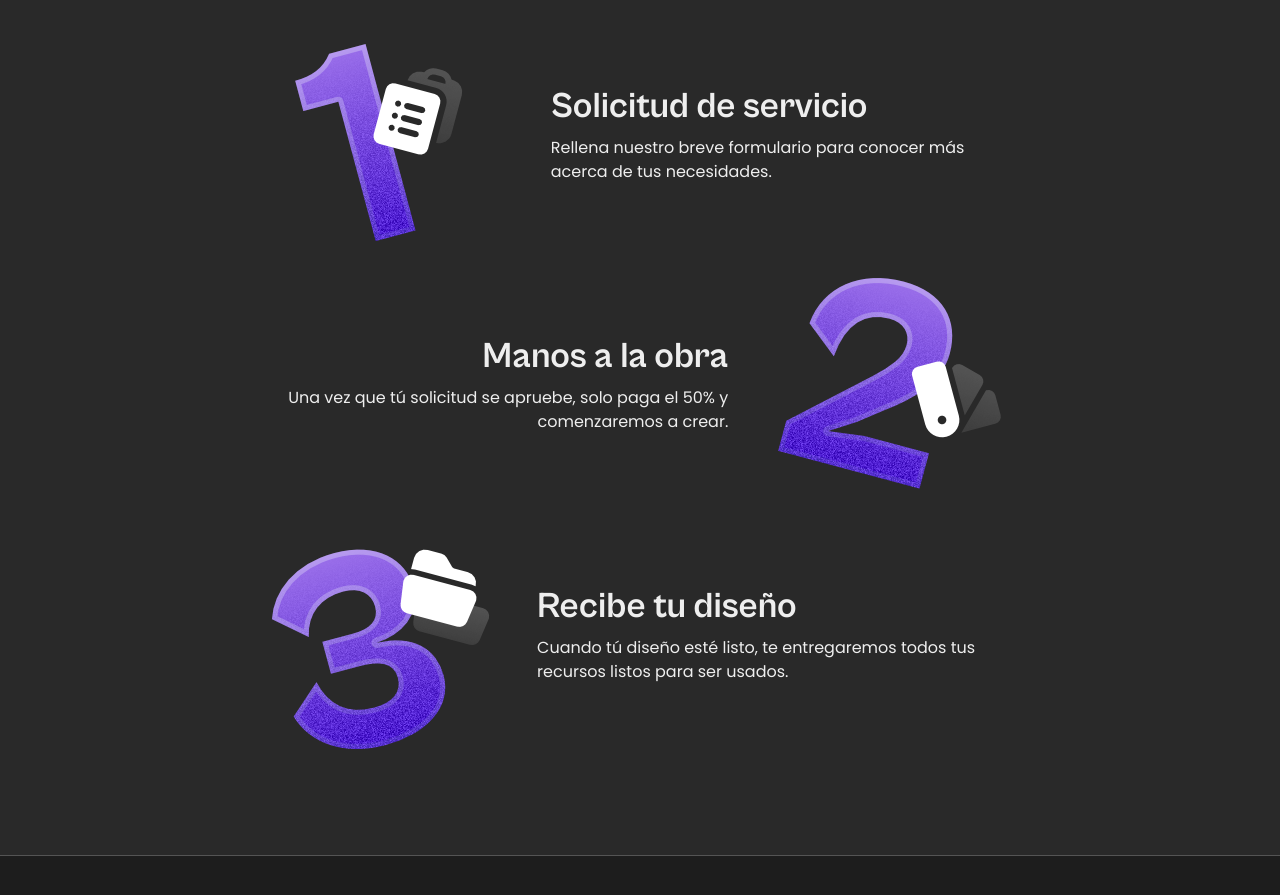
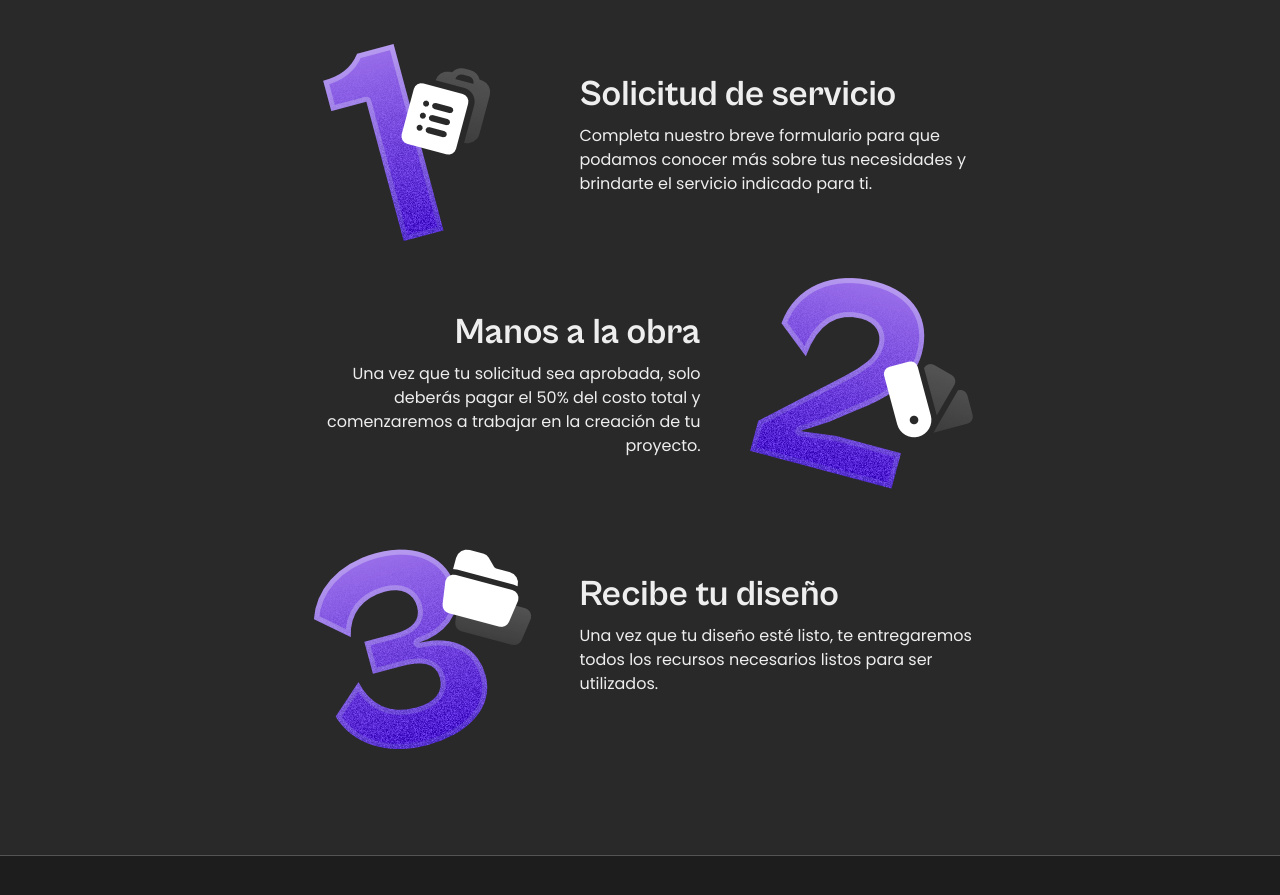
Before and after one commit to jorgesoriax/dsyner, a Next.js app: page / in a window 1280 px wide. Shown: the part 2700-3595 px from the top of the page. Built offline with nearby package versions, Linux system fonts and the light colour scheme.

Commit message:
feat: changed text  and styles for the Process section

```diff
--- a/src/components/sections/Process.js
+++ b/src/components/sections/Process.js
@@ -10,10 +10,10 @@ import {
 import { FullContainer } from "../Containers";
 import SectionHeader from "../SectionHeader";
 
-export default function Process({data}) {
+export default function Process({ data }) {
   const Step = ({ title, description, image, isEven }) => {
     return (
-      <VStack py={{base: 4, md: 0}}>
+      <VStack py={{ base: 4, md: 0 }} w={{base: "100%", md: "70%"}}>
         <Stack
           direction={{ base: "column", md: isEven ? "row" : "row-reverse" }}
           align="center"
@@ -21,12 +21,7 @@ export default function Process({data}) {
           spacing={8}
         >
           <Box boxSize={{ base: "200px", md: "250px" }} display="flex">
-            <Image
-              boxSize="100%"
-              src={image}
-              alt="test"
-              objectFit="cover"
-            />
+            <Image boxSize="100%" src={image} alt="test" objectFit="cover" />
           </Box>
           <VStack w={{ base: "100%", md: "50%" }} justify="center" align="left">
             <Heading
@@ -44,15 +39,11 @@ export default function Process({data}) {
   };
   const StepList = () => {
     return (
-      <>
-        {data.steps.map(({...props}, i) => (
-          <Step
-            key={i}
-            isEven={i % 2 == 0}
-            {...props}
-          />
+      <Stack spacing={0} justify="center" align="center">
+        {data.steps.map(({ ...props }, i) => (
+          <Step key={i} isEven={i % 2 == 0} {...props} />
         ))}
-      </>
+      </Stack>
     );
   };
   const ProcessContainer = ({ children }) => {
--- a/src/data/meta.json
+++ b/src/data/meta.json
@@ -1,5 +1,5 @@
 {
-    "title": "dsyner",
-    "description": "Estudio de diseño gráfico que emplea herramientas de Intelingencia Artificial para entregar servicios más rápidos y preciosos sin dejar de lado la calidad y el propósito.",
+    "title": "dsyner | Estudio de diseño gráfico colaborativo con Inteligencia Artificial",
+    "description": "Estudio de diseño gráfico que emplea herramientas de Inteligencia Artificial para entregar servicios más rápidos sin dejar de lado la calidad y el propósito.",
     "keywords": ""
 }
--- a/src/data/pages/home/sections/process.json
+++ b/src/data/pages/home/sections/process.json
@@ -6,17 +6,17 @@
     "steps": [
         {
             "title": "Solicitud de servicio ",
-            "description": "Rellena nuestro breve formulario para conocer más acerca de tus necesidades.",
+            "description": "Completa nuestro breve formulario para que podamos conocer más sobre tus necesidades y brindarte el servicio indicado para ti.",
             "image": "./static/images/process/form.png"
         },
         {
             "title": "Manos a la obra",
-            "description": "Una vez que tú solicitud se apruebe, solo paga el 50% y comenzaremos a crear.",
+            "description": "Una vez que tu solicitud sea aprobada, solo deberás pagar el 50% del costo total y comenzaremos a trabajar en la creación de tu proyecto.",
             "image": "./static/images/process/design.png"
         },
         {
             "title": "Recibe tu diseño",
-            "description": "Cuando tú diseño esté listo, te entregaremos todos tus recursos listos para ser usados.",
+            "description": "Una vez que tu diseño esté listo, te entregaremos todos los recursos necesarios listos para ser utilizados.",
             "image": "./static/images/process/delivery.png"
         }
     ]
```
